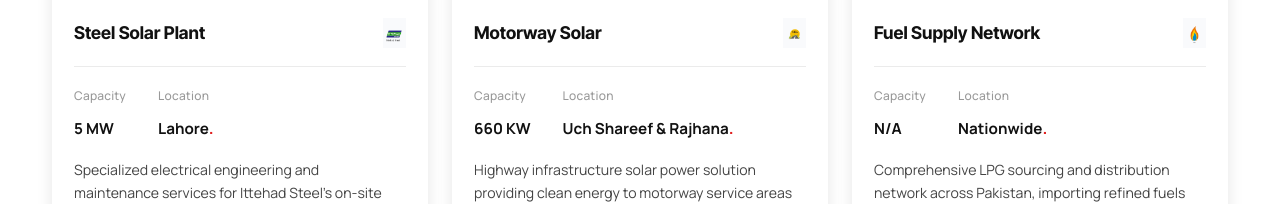
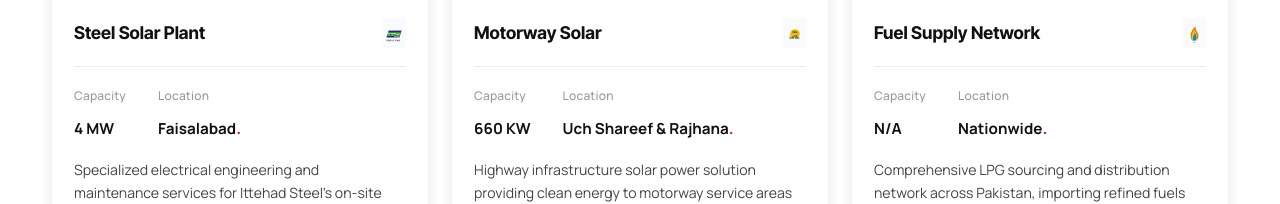
Before and after one commit to Techx425/Techx, a Next.js app: page /projects in a window 1280 px wide. Shown: the part 1398-1602 px from the top of the page. Built offline with nearby package versions, Linux system fonts and the light colour scheme.

Commit message:
Update Steel Solar Plant capacity to 4 MW and location to Faisalabad

```diff
--- a/src/app/projects/page.tsx
+++ b/src/app/projects/page.tsx
@@ -45,8 +45,8 @@ const projects = [
         id: 3,
         title: 'Steel Solar Plant',
         logo: '/images/projects/ittehad-logo.jpeg',
-        capacity: '5 MW',
-        location: 'Lahore',
+        capacity: '4 MW',
+        location: 'Faisalabad',
         img: '/images/projects/ittehad steel 1.jpeg',
         desc: 'Specialized electrical engineering and maintenance services for Ittehad Steel\'s on-site solar generation facility.',
         tags: ['O&M Services', 'Electrical Engineering', 'Solar PV'],
```
